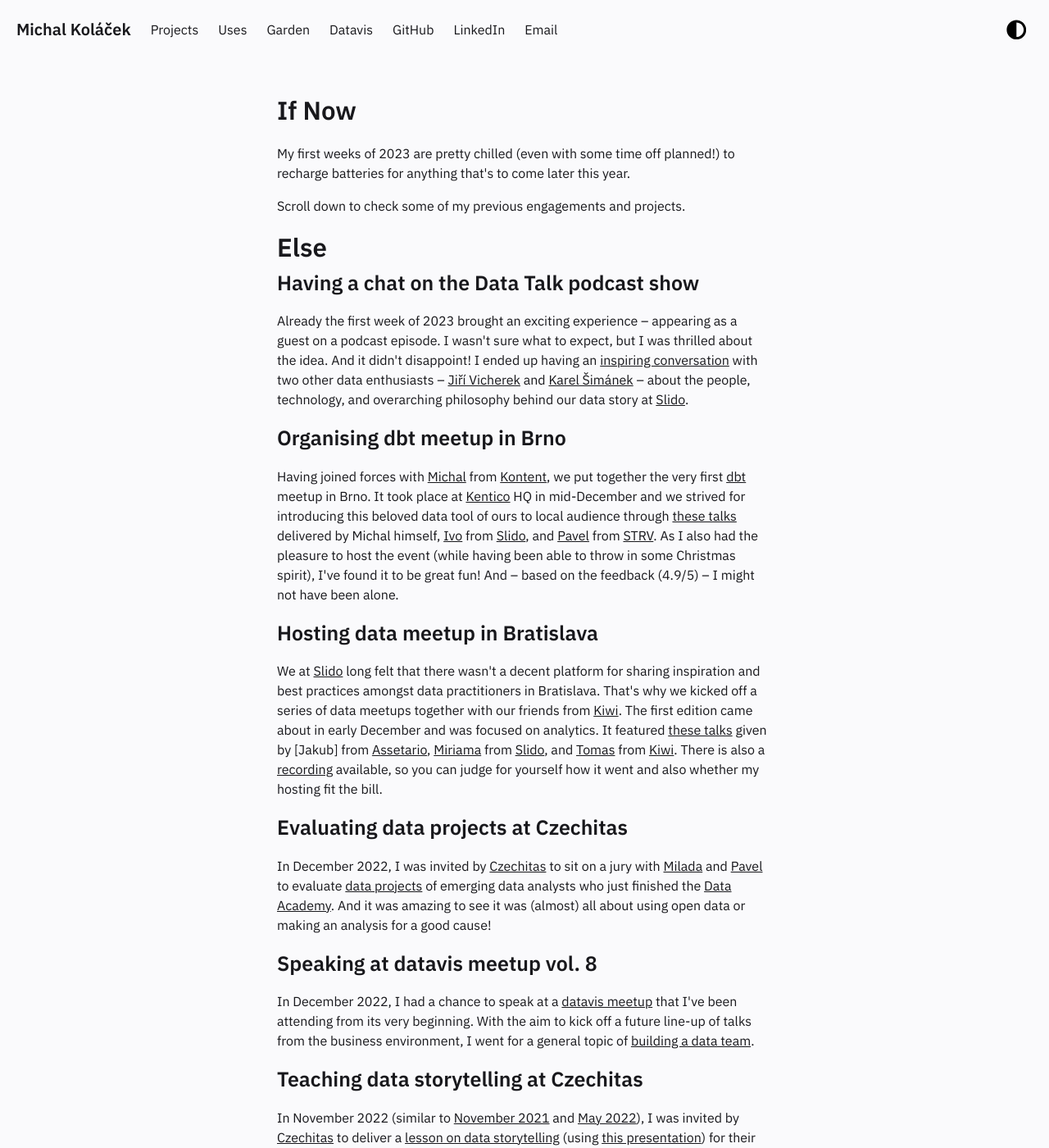
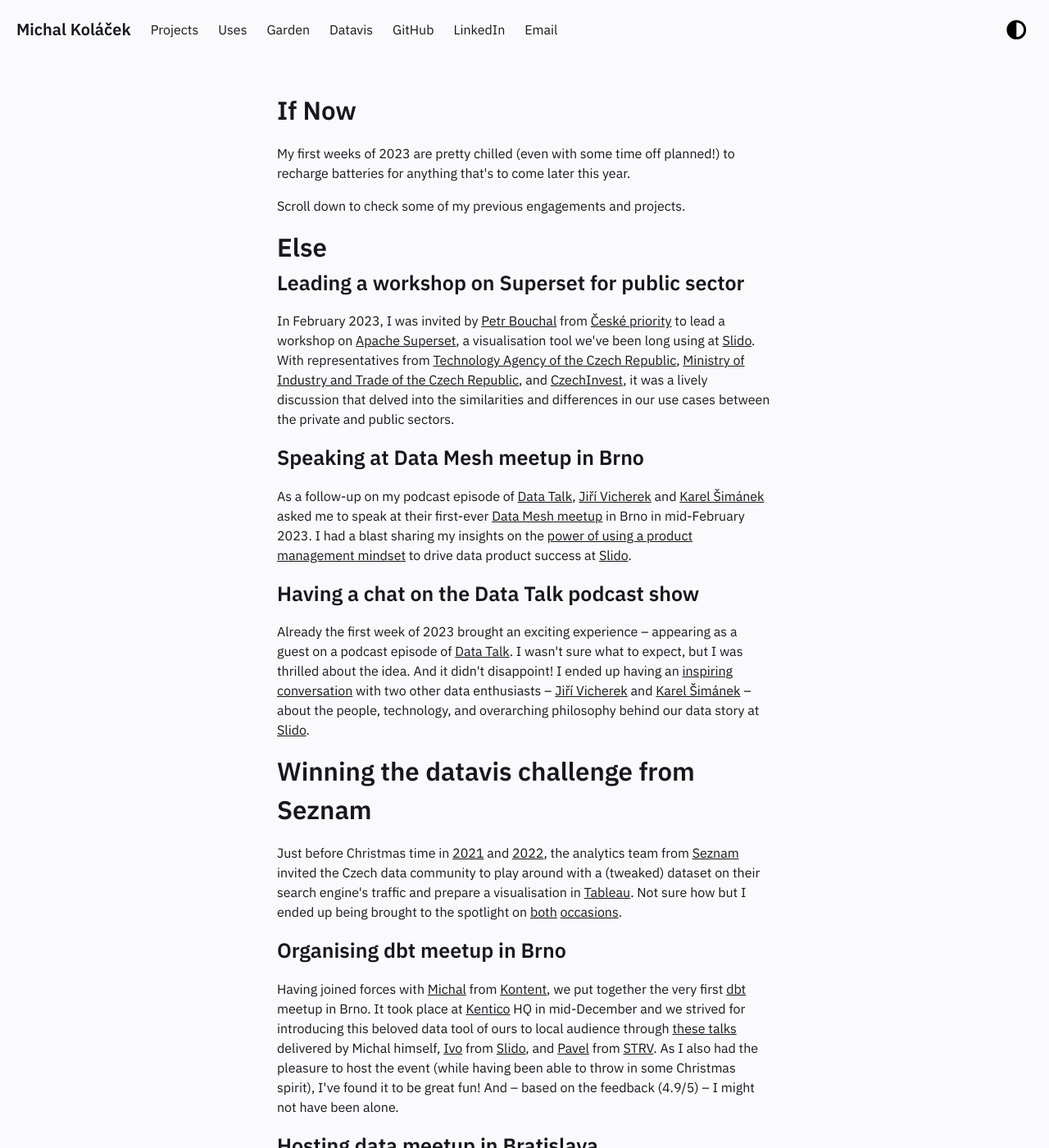
Before and after one commit to one-data-cookie/one-data-cookie.github.io, a Jekyll site: the page built from pages/projects.md, in a window 1280 px wide and 1400 px high. Shown: the whole window at 82% size. Built offline with Jekyll 4.4.1, drawn with Linux system fonts in a browser that asks for light colours; some of the changed text lies outside the part shown.

Commit message:
Add new projects

```diff
--- a/pages/projects.md
+++ b/pages/projects.md
@@ -11,8 +11,17 @@
 
 ## Else
 
+### Leading a workshop on Superset for public sector
+In February 2023, I was invited by [Petr Bouchal](https://www.linkedin.com/in/petrbouchal) from [České priority](https://www.ceskepriority.cz/) to lead a workshop on [Apache Superset](https://superset.apache.org/), a visualisation tool we've been long using at [Slido](https://www.slido.com/). With representatives from [Technology Agency of the Czech Republic](https://www.tacr.cz/en/), [Ministry of Industry and Trade of the Czech Republic](https://www.mpo.cz/en/), and [CzechInvest](https://www.czechinvest.org/en), it was a lively discussion that delved into the similarities and differences in our use cases between the private and public sectors.
+
+### Speaking at Data Mesh meetup in Brno
+As a follow-up on my podcast episode of [Data Talk](https://datatalk.buzzsprout.com/), [Jiří Vicherek](https://www.linkedin.com/in/vicherek/) and [Karel Šimánek](linkedin.com/in/karelsimanek/) asked me to speak at their first-ever [Data Mesh meetup](https://www.datamesh.cz/) in Brno in mid-February 2023. I had a blast sharing my insights on the [power of using a product management mindset](https://docs.google.com/presentation/d/1x99TqWWr4KA3AeW06Yg67yCek14_PtmZKsEi5c03bKY/edit?usp=sharing) to drive data product success at [Slido](https://www.slido.com/).
+
 ### Having a chat on the Data Talk podcast show
-Already the first week of 2023 brought an exciting experience – appearing as a guest on a podcast episode. I wasn't sure what to expect, but I was thrilled about the idea. And it didn't disappoint! I ended up having an [inspiring conversation](https://datatalk.buzzsprout.com/2034779/12010833-data-talk-21-michal-kolacek-slido) with two other data enthusiasts – [Jiří Vicherek](https://www.linkedin.com/in/vicherek/) and [Karel Šimánek](linkedin.com/in/karelsimanek/) – about the people, technology, and overarching philosophy behind our data story at [Slido](https://www.slido.com/).
+Already the first week of 2023 brought an exciting experience – appearing as a guest on a podcast episode of [Data Talk](https://datatalk.buzzsprout.com/). I wasn't sure what to expect, but I was thrilled about the idea. And it didn't disappoint! I ended up having an [inspiring conversation](https://datatalk.buzzsprout.com/2034779/12010833-data-talk-21-michal-kolacek-slido) with two other data enthusiasts – [Jiří Vicherek](https://www.linkedin.com/in/vicherek/) and [Karel Šimánek](linkedin.com/in/karelsimanek/) – about the people, technology, and overarching philosophy behind our data story at [Slido](https://www.slido.com/).
+
+## Winning the datavis challenge from Seznam
+Just before Christmas time in [2021](https://blog.seznam.cz/2021/11/soutez-tableau-vyzva-od-analytiku-z-vyhledavani/) and [2022](https://blog.seznam.cz/2022/11/soutez-analytici-z-vyhledavani-vas-zvou-do-tableau-vyzvy/), the analytics team from [Seznam](https://www.seznam.cz/) invited the Czech data community to play around with a (tweaked) dataset on their search engine's traffic and prepare a visualisation in [Tableau](https://www.tableau.com/). Not sure how but I ended up being brought to the spotlight on [both](https://blog.seznam.cz/2022/03/5-tipu-pro-vase-vizualizace-aneb-to-nejlepsi-z-tableau-vyzvy/) [occasions](https://blog.seznam.cz/2023/02/zname-viteze-2-rocniku-vyzvy-od-analytiku/).
 
 ### Organising dbt meetup in Brno
 Having joined forces with [Michal](https://www.linkedin.com/in/dubravcik) from [Kontent](https://kontent.ai/), we put together the very first [dbt](https://www.getdbt.com/) meetup in Brno. It took place at [Kentico](https://www.kentico.com/) HQ in mid-December and we strived for introducing this beloved data tool of ours to local audience through [these talks](https://docs.google.com/presentation/d/1XZS-x6uIiNbAKBOUHOGq-c8pg7Q-uYYh2FbHIMqeSus/edit?usp=sharing) delivered by Michal himself, [Ivo](https://www.linkedin.com/in/ivan-steiner) from [Slido](https://www.slido.com/), and [Pavel](https://www.linkedin.com/in/jezekpavel) from [STRV](https://www.strv.com/). As I also had the pleasure to host the event (while having been able to throw in some Christmas spirit), I've found it to be great fun! And – based on the feedback (4.9/5) – I might not have been alone.
@@ -55,7 +64,7 @@
 In Novemeber 2021, [Tomáš Marek](https://www.marektomas.cz/), [Jáchym Kubáček](https://www.linkedin.com/in/j%C3%A1chym-kub%C3%A1%C4%8Dek/), and myself put together a course on data literacy at the [Faculty of Arts of Masaryk University](https://www.phil.muni.cz/en). The initial audience consisted mostly of librarians, however, we also created an [online course](https://kisk.phil.muni.cz/kisk4future/datova-gramotnost) designed for and available to anyone.
 
 ### Standardising geo data at JIC
-In October 2021, I helped out [JIC](https://www.jic.cz/en/), the Innovation Centre for South Moravian Region, with standardising their geo data from multiple sources. As a part of the process, I created [`geocode-mapycz`](https://github.com/one-data-cookie/geocode-mapycz) that wraps JavaScript geocoding API of [Mapy.cz](https://en.mapy.cz/) in Python.
+In October 2021, I was invited by [Milad Abassi](https://www.linkedin.com/in/miladabassi) to help out [JIC](https://www.jic.cz/en/), the Innovation Centre for South Moravian Region, with standardising their geo data from multiple sources. As a part of the process, I created [`geocode-mapycz`](https://github.com/one-data-cookie/geocode-mapycz) that wraps JavaScript geocoding API of [Mapy.cz](https://en.mapy.cz/) in Python.
 
-### Taking part in datavis community
-At the beginning of 2021, I was at the inception of [datavis meetups](https://datavismeetup.cz/), hence I've been taking part and helping out a bit since. We tend to meet in Brno and talk about anything related to data visualisation in quite a casual environment; featuring speakers from NGOs, print media, public sector, universities, and businesses.
+### Taking part in datavis community in Brno
+At the beginning of 2021, I was at the inception of [datavis meetups](https://datavismeetup.cz/), hence I've been taking part and helping out a bit since. We meet in Brno and talk about anything related to data visualisation in quite a casual environment; featuring speakers from NGOs, print media, public sector, universities, and businesses.
```
